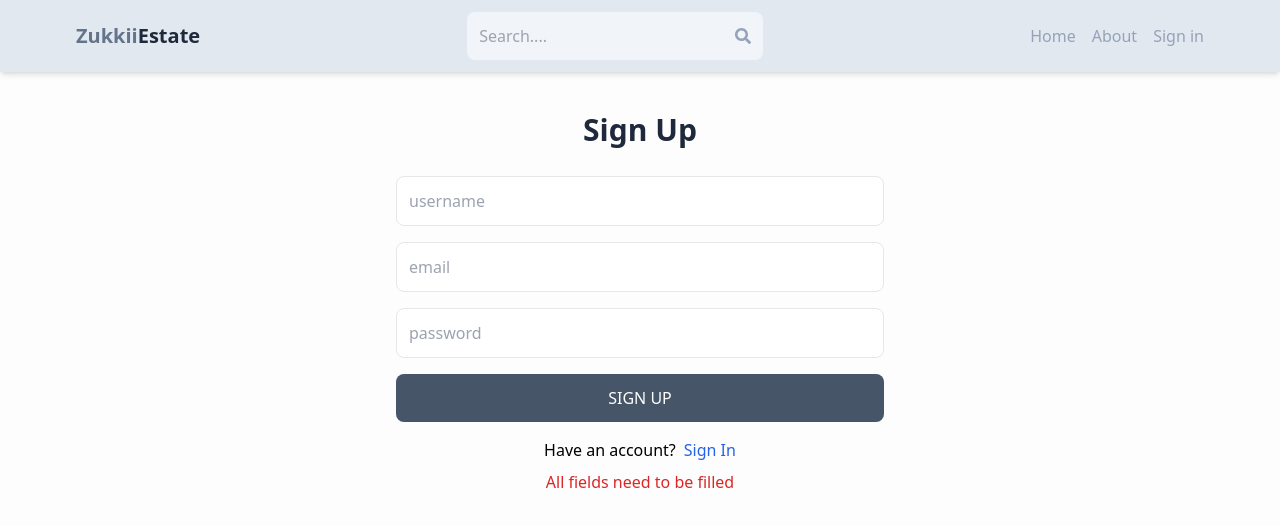
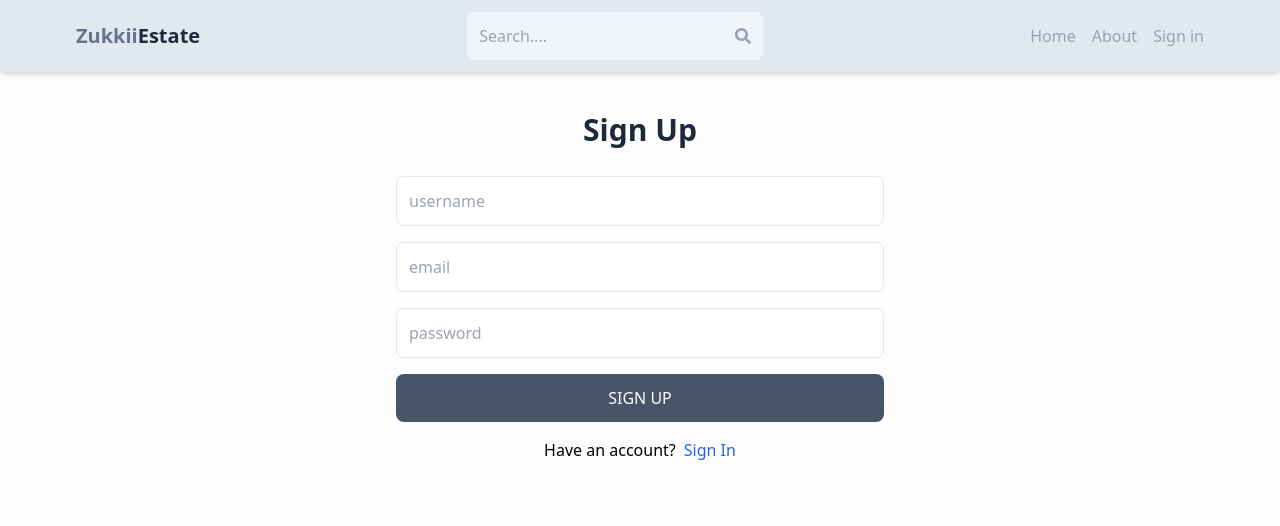
Before and after one commit to KaiIemsawat/mern-redux-realestate, a React (Vite) app in the folder client/: page /sign-up in a window 1280 px wide. Shown: the top 526 px of the page. Built offline with nearby package versions, Linux system fonts and the light colour scheme.

Commit message:
refactor signup invalid message

```diff
--- a/client/src/pages/SignUp.jsx
+++ b/client/src/pages/SignUp.jsx
@@ -90,17 +90,21 @@ export default function SignUp() {
                     Sign In
                 </Link>
             </div>
-            {error && (
-                <div className="flex gap-2 mt-4 justify-center">
-                    <p className="text-red-600 -mt-2">Invalid Credentials</p>
-                </div>
-            )}
-            {(!formData.username || !formData.email || !formData.password) && (
+            {error &&
+            (!formData.username || !formData.email || !formData.password) ? (
                 <div className="flex gap-2 mt-4 justify-center">
                     <p className="text-red-600 -mt-2">
                         All fields need to be filled
                     </p>
                 </div>
+            ) : (
+                error && (
+                    <div className="flex gap-2 mt-4 justify-center">
+                        <p className="text-red-600 -mt-2">
+                            Invalid Credentials
+                        </p>
+                    </div>
+                )
             )}
         </div>
     );
```
